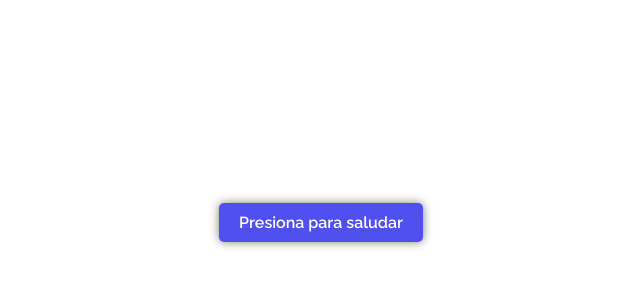
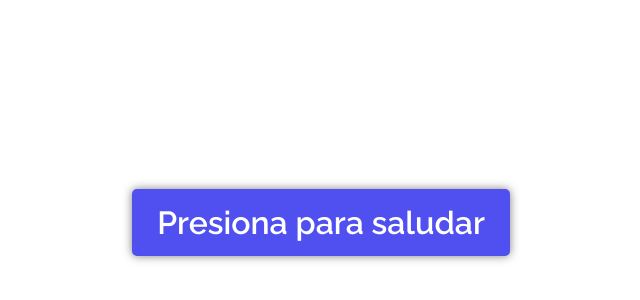
Before and after one commit to callmeFurok/practica-basica-git-react, a React (Create React App) app: page / in a window 1280 px wide. Shown: the part 178-478 px from the top of the page, without its empty margins (319-959 px from the left). Built offline with nearby package versions, Linux system fonts and the light colour scheme.

Commit message:
cambiado el tamaño dle boton saludar

```diff
--- a/src/assets/styles/Home.css
+++ b/src/assets/styles/Home.css
@@ -104,10 +104,10 @@
     margin: auto;
     background: #5050f0;
     text-decoration: none;
-    padding: 10px 20px;
+    padding: 15px 25px;
     border-radius: 5px;
     color: white;
-    font-size: 1rem;
+    font-size: 2rem;
     text-align: center;
     box-shadow: 0px 0px 10px rgba(0, 0, 0, 0.5);
 }
```
